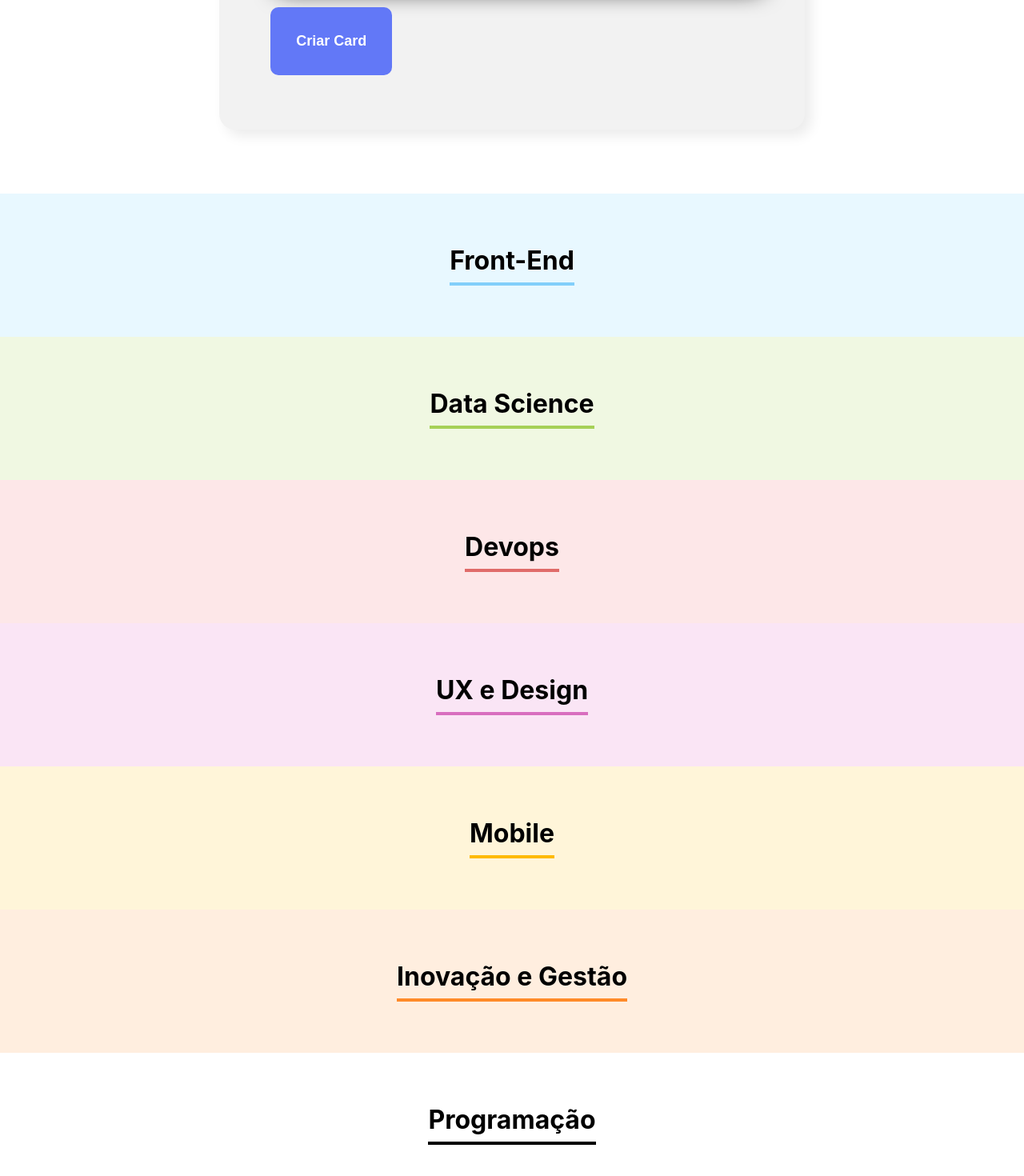
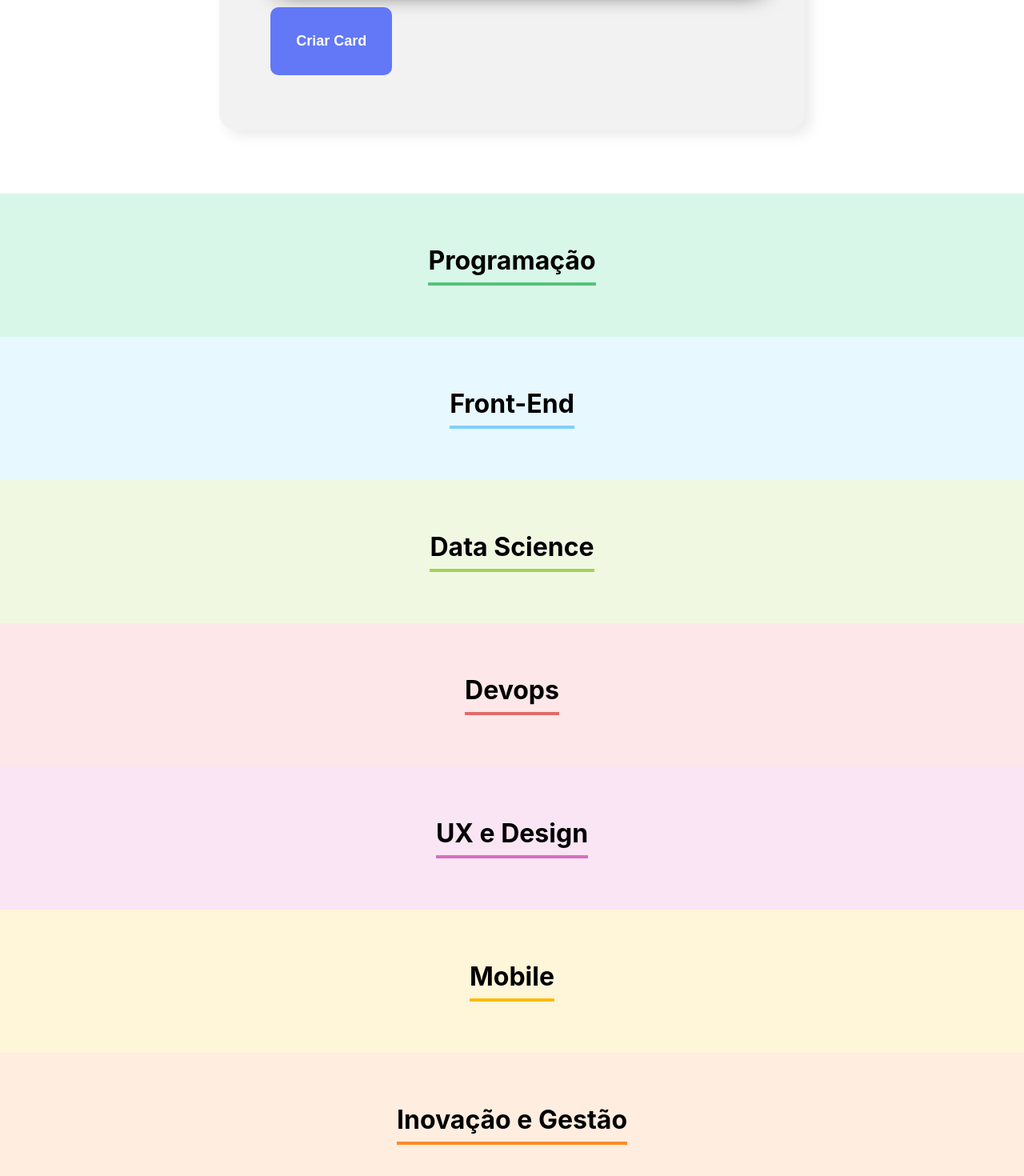
Before and after one commit to leticiafcarvalho/organo, a React (Create React App) app: page / in a window 1280 px wide. Shown: the part 1235-2705 px from the top of the page at 80% size. Built offline with nearby package versions, Linux system fonts and the light colour scheme.

Commit message:
insercao time

```diff
--- a/src/App.js
+++ b/src/App.js
@@ -6,6 +6,11 @@ import Time from './componentes/Time';
 function App() {
 
   const times = [
+    {
+      nome: 'Programação',
+      corPrimaria: '#57C278',
+      corSecundaria: '#D9F7E9',
+    },
     {
       nome: 'Front-End',
       corPrimaria: '#82CFFA',
@@ -50,7 +55,6 @@ function App() {
         <Banner />
         <Formulario aoColaboradorCadastrado={colaborador => aoNovoColaboradorAdicionado(colaborador)}/>
         {times.map(time => <Time key={time.nome} nome={time.nome} corPrimaria={time.corPrimaria} corSecundaria={time.corSecundaria}/>)}
-        <Time nome="Programação"/>
     </div>
   );
 }
```
